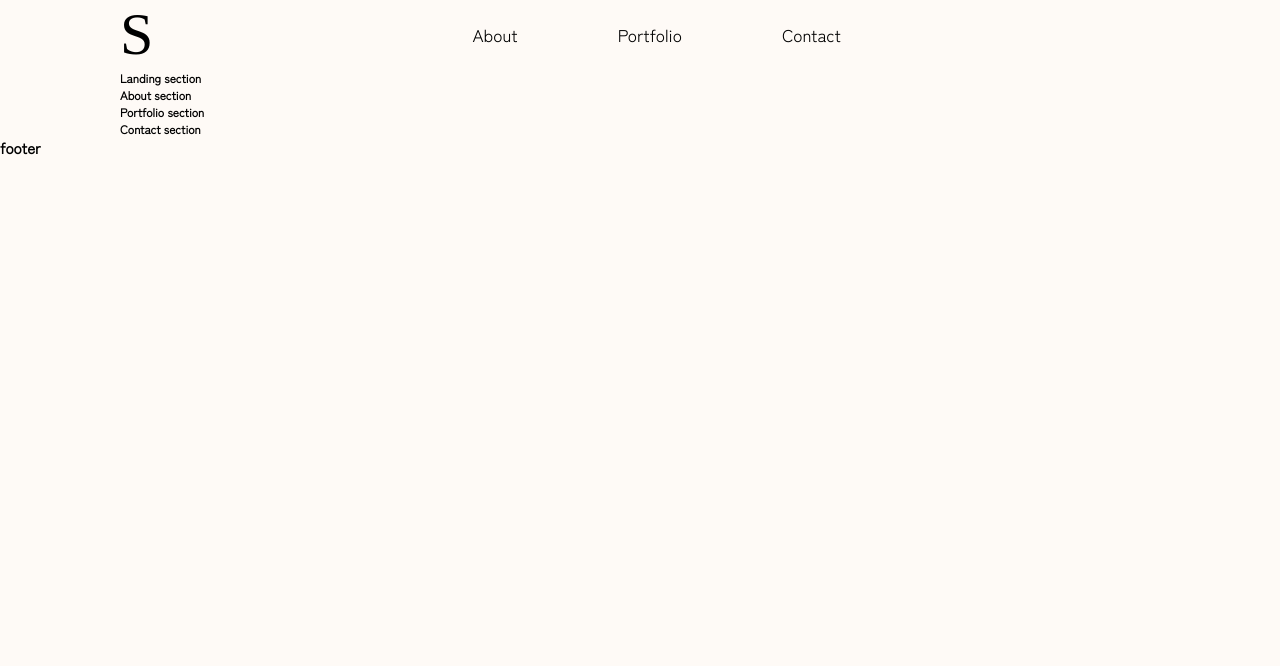
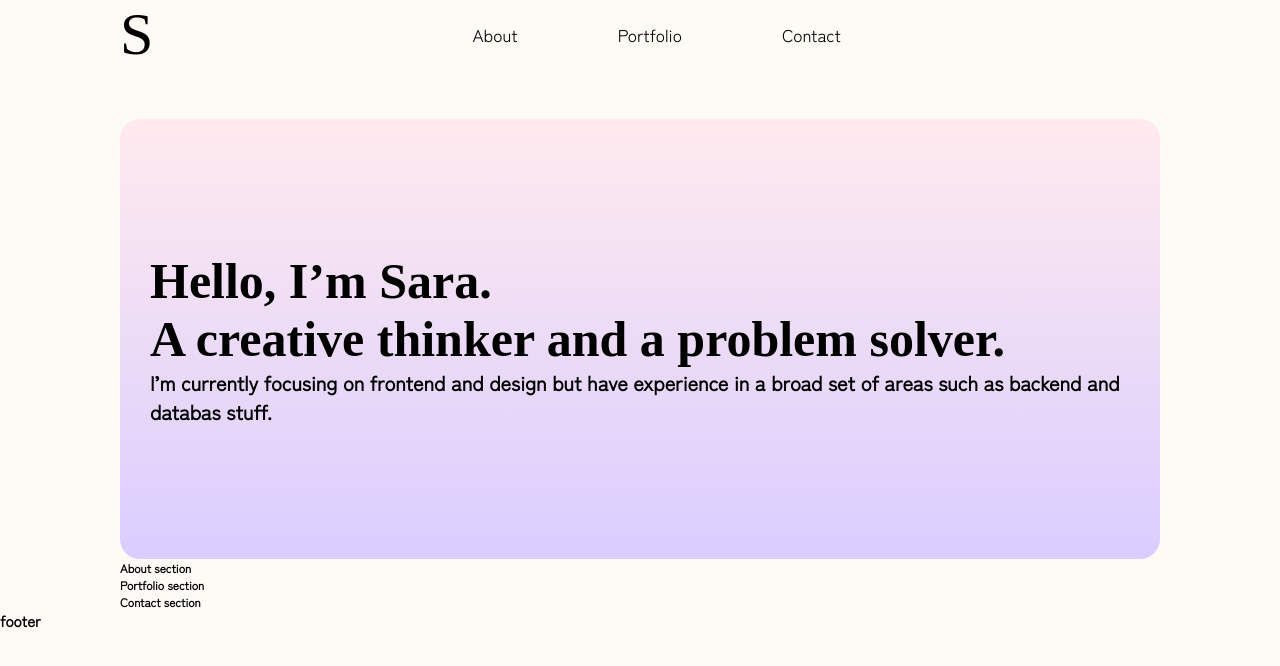
Before and after one commit to saraavvi/portfolio, a Vue app: page / in a window 1280 px wide. Shown: the top 666 px of the page. Built offline with nearby package versions, Linux system fonts and the light colour scheme; a web font is replaced by a local one.

Commit message:
:lipstick: add content and styles to landing section

```diff
--- a/src/components/LandingSection.vue
+++ b/src/components/LandingSection.vue
@@ -1,5 +1,38 @@
 <template>
-    <section id="landing">
-        <h3> Landing section </h3>
-    </section>
+  <section id="landing">
+    <div class="heading-container">
+      <h1 class="heading">
+        Hello, I’m Sara.<br />
+        A creative thinker and a problem solver.
+      </h1>
+      <h2 class="sub">
+        I’m currently focusing on frontend and design but have experience in a
+        broad set of areas such as backend and databas stuff.
+      </h2>
+    </div>
+  </section>
 </template>
+
+<style scoped lang="scss">
+#landing {
+  margin-top: 5rem;
+  background-image: linear-gradient($color-primary, $color-secondary);
+  border-radius: 2rem;
+  display: flex;
+  height: 55vh;
+  justify-content: center;
+  align-items: center;
+
+  .heading-container {
+    padding: 3rem;
+
+    .heading {
+      font-family: $font-secondary;
+      font-size: 5rem;
+    }
+    .sub {
+      font-size: 2rem;
+    }
+  }
+}
+</style>
```
